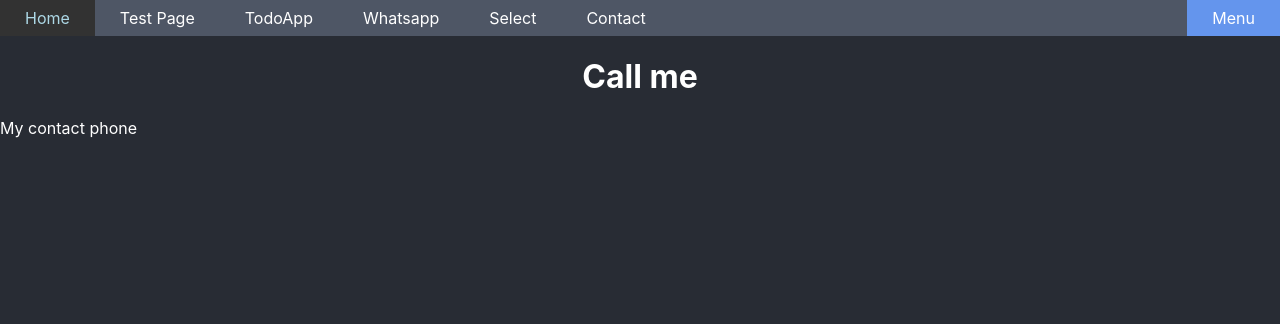
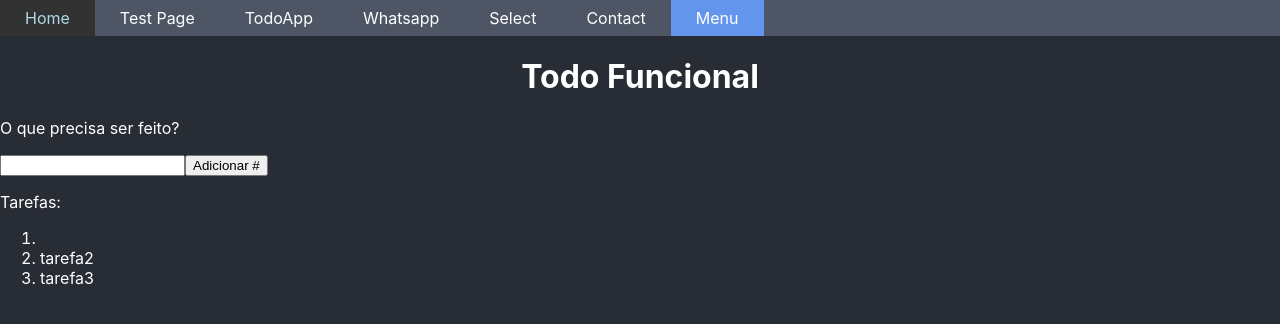
Before and after one commit to rafa1st/myapp, a React (Create React App) app: page /contact in a window 1280 px wide. Shown: the top 324 px of the page. Built offline with nearby package versions, Linux system fonts and the light colour scheme.

Commit message:
novo todo funcional

```diff
--- a/src/components/TodoFuncional.jsx
+++ b/src/components/TodoFuncional.jsx
@@ -1,5 +1,41 @@
-//import { useState } from "react";
+import { useState } from "react";
 
 export default function TodoFuncional() {
-  return <h1>Todo Funcional</h1>
+  const [task, setTask] = useState({
+    id: [],
+    text: "",
+  });
+
+  const handleChange = (e) => {
+    setTask({ text: e.target.value });
+  };
+
+  const handleSubmit = (e) => {
+    e.preventDefault();
+
+  };
+  return (
+    <div>
+      <form submit={handleSubmit}>
+        <h1>Todo Funcional</h1>
+        <p>O que precisa ser feito?</p>
+        <input
+          type="text"
+          id="new-todo"
+          value={task.text}
+          onChange={handleChange}
+        />
+
+        <button>Adicionar # {task.id}</button>
+        <p>Tarefas:</p>
+        <ol>
+          <li>
+            {task.text} {task.id}
+          </li>
+          <li>tarefa2</li>
+          <li>tarefa3</li>
+        </ol>
+      </form>
+    </div>
+  );
 }
--- a/src/pages/Contact.jsx
+++ b/src/pages/Contact.jsx
@@ -1,8 +1,9 @@
+import TodoFuncional from "../components/TodoFuncional";
+
 const Contact = () => {
   return (
     <div>
-      <h1>Call me</h1>
-      <p>My contact phone</p>
+      <TodoFuncional />
     </div>
   );
 };
--- a/src/pages/Layout.jsx
+++ b/src/pages/Layout.jsx
@@ -5,7 +5,7 @@ import "../style/Layout.css";
 const Layout = () => {
   return (
     <>
-      <nav>
+      <nav className="NavBar">
         <ul>
           <li>
             <Link to="/">Home</Link>
--- a/src/style/Layout.css
+++ b/src/style/Layout.css
@@ -1,4 +1,4 @@
-ul {
+.NavBar ul {
   list-style-type: none;
   margin: 0;
   padding: 0;
@@ -6,11 +6,11 @@ ul {
   background: #4e5665;
 }
 
-li {
+.NavBar li {
   float: left;
 }
 
-a:link,
+.NavBar a:link,
 a:visited {
   color: white;
   padding: 8px 25px;
@@ -19,7 +19,7 @@ a:visited {
   display: block;
 }
 
-a:hover {
+.NavBar a:hover {
   background: rgb(50, 50, 50);
   color: lightblue;
 }
```
